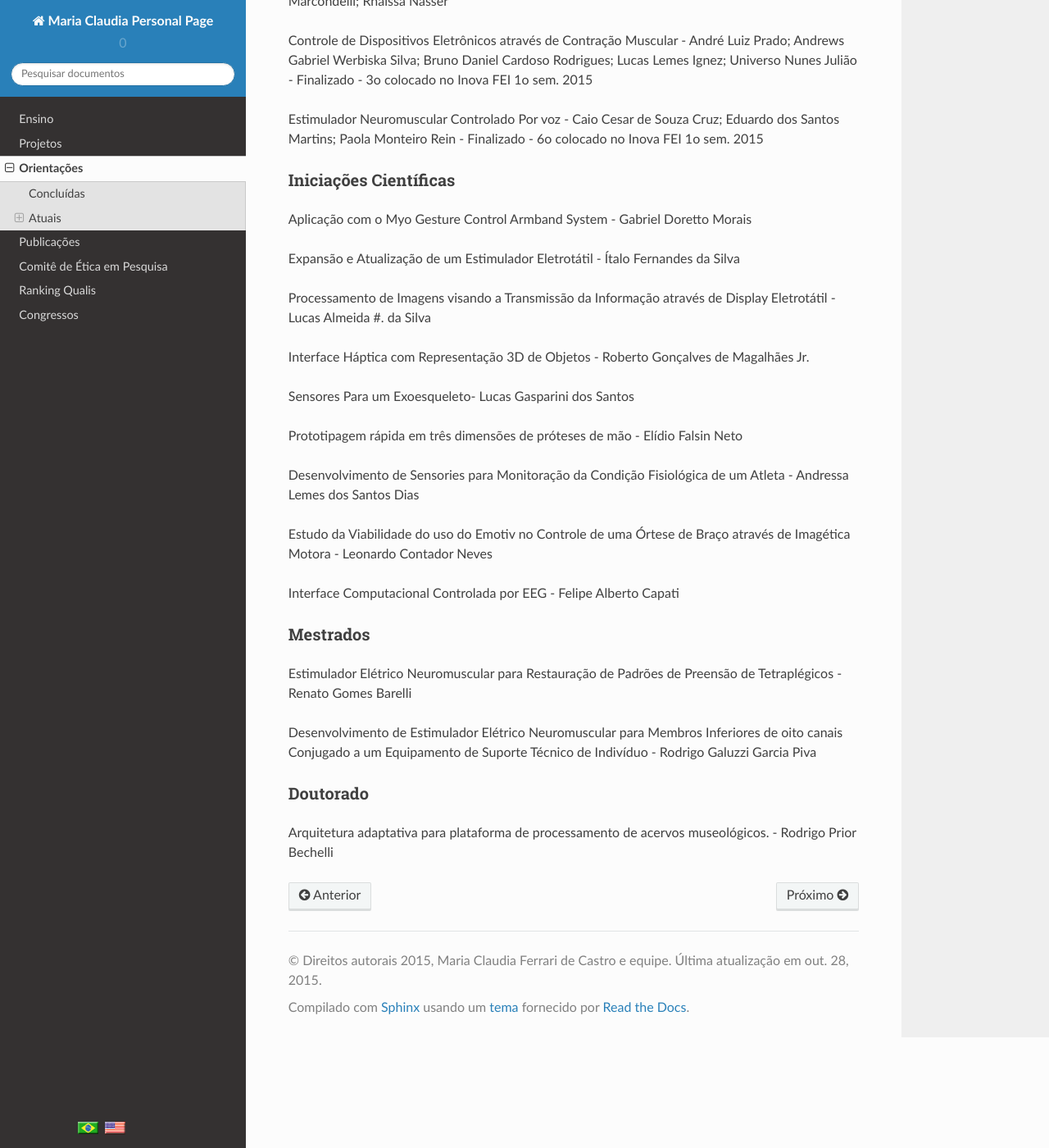
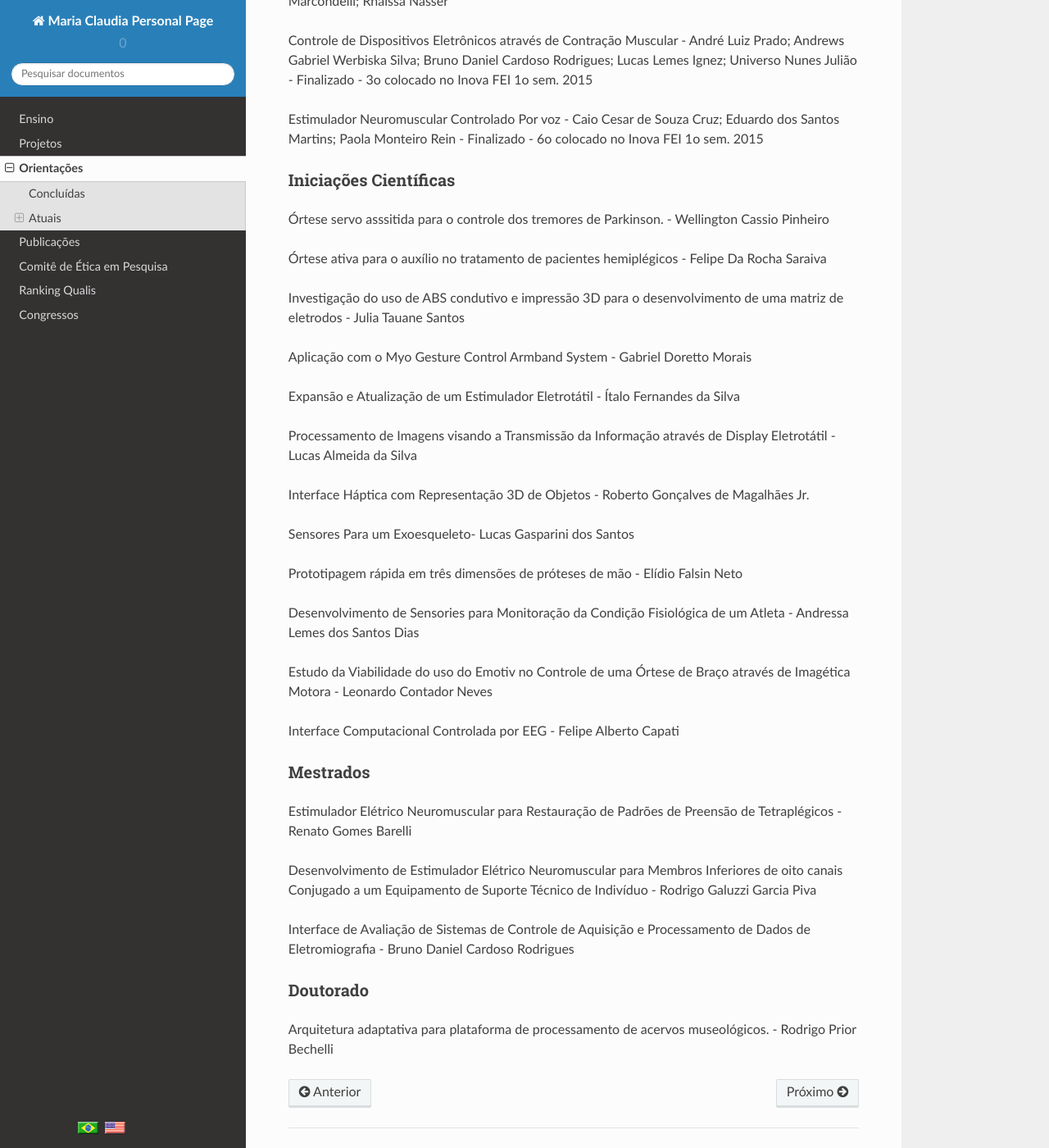
Before and after one commit to mclaudia/personal_page_fei, a Sphinx documentation site: the page built from source/orientacoes.rst, in a window 1280 px wide and 1400 px high, scrolled down 684 px. Shown: the whole window at 82% size. Built offline with Sphinx 7.4.7 and the Read the Docs theme 2.0.0, drawn with Linux system fonts in a browser that asks for light colours.

Commit message:
update new ics

```diff
--- a/source/orientacoes.rst
+++ b/source/orientacoes.rst
@@ -25,7 +25,7 @@ Atuais
 Trabalhos de Conclusão de Curso (TCC)
 -------------------------------------
 
-Prótese Mioelétrica de Mão - Lucas Laurino Ortiz; Flávio Enrico Bergamaschi; Gizlainy Cardoso Airão;	Lais Lara Moreira Ribeiro
+Prótese Mioelétrica de Mão - Lucas Laurino Ortiz; Flávio Enrico Bergamaschi; Gizlainy Cardoso Airão; Lais Lara Moreira Ribeiro
 
 FITBELT: Sensores Vestíveis para a prática de exercícios físicos - Amandda Lima Paixão; Bianca Marcondelli; Rhaissa Nasser
 
@@ -38,11 +38,17 @@ Estimulador Neuromuscular Controlado Por voz - Caio Cesar de Souza Cruz; Eduardo
 Iniciações Científicas
 ----------------------
 
+Órtese servo asssitida para o controle dos tremores de Parkinson. - Wellington Cassio Pinheiro
+
+Órtese ativa para o auxílio no tratamento de pacientes hemiplégicos - Felipe Da Rocha Saraiva
+
+Investigação do uso de ABS condutivo e impressão 3D para o desenvolvimento de uma matriz de eletrodos - Julia Tauane Santos
+
 Aplicação com o Myo Gesture Control Armband System - Gabriel Doretto Morais
 
 Expansão e Atualização de um Estimulador Eletrotátil - Ítalo Fernandes da Silva
 
-Processamento de Imagens visando a Transmissão da Informação através de Display Eletrotátil - Lucas Almeida #. da Silva
+Processamento de Imagens visando a Transmissão da Informação através de Display Eletrotátil - Lucas Almeida da Silva
 
 Interface Háptica com Representação 3D de Objetos - Roberto Gonçalves de Magalhães Jr.
 
@@ -65,6 +71,7 @@ Estimulador Elétrico Neuromuscular para Restauração de Padrões de Preensão
 
 Desenvolvimento de Estimulador Elétrico Neuromuscular para Membros Inferiores de oito canais Conjugado a um Equipamento de Suporte Técnico de Indivíduo - Rodrigo Galuzzi Garcia Piva
 
+Interface de Avaliação de Sistemas de Controle de Aquisição e Processamento de Dados de Eletromiografia - Bruno Daniel Cardoso Rodrigues
 
 ---------
 Doutorado
```
